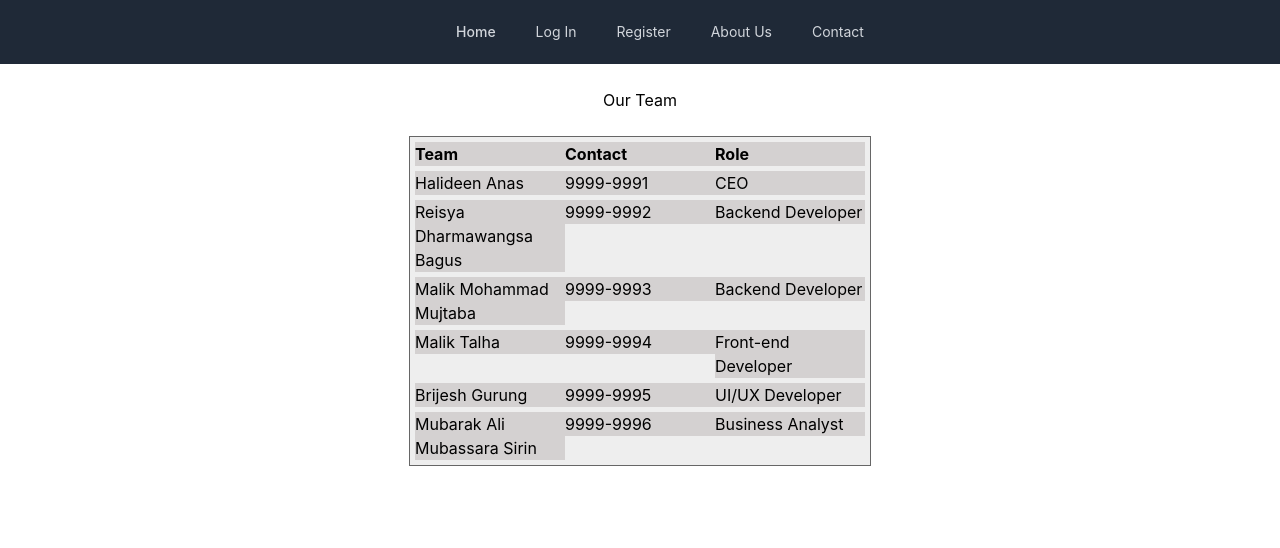
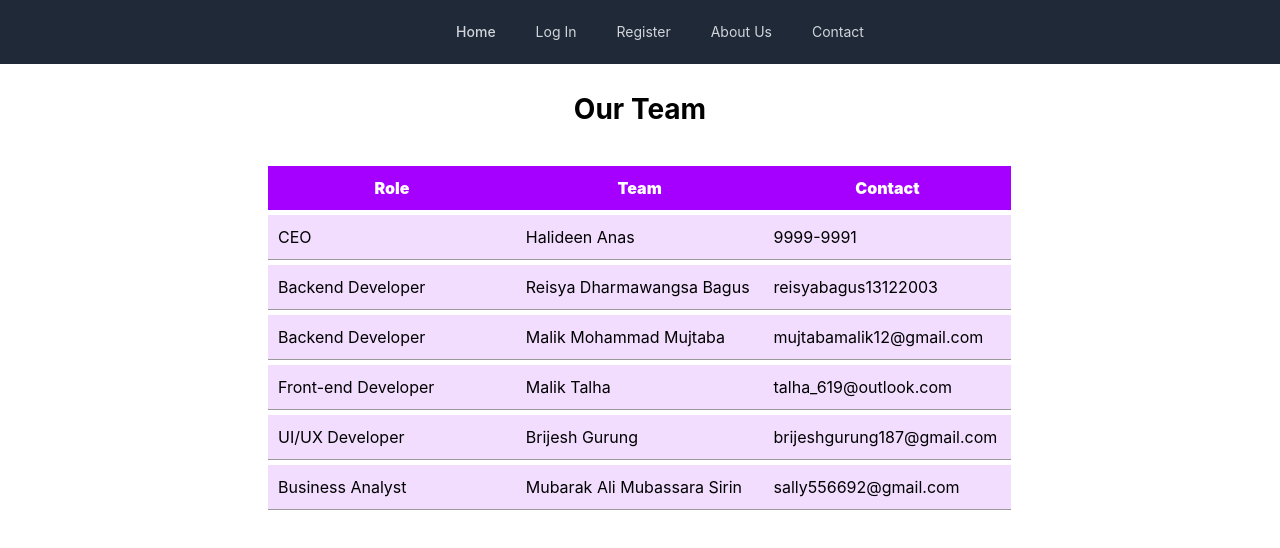
Before and after one commit to anas-halid/New3DVirtualExpo, a React (Create React App) app in the folder file/: page /Contacts in a window 1280 px wide. Shown: the top 548 px of the page. Built offline with nearby package versions, Linux system fonts and the light colour scheme.

Commit message:
Contact page edit
Added talha's contribution to the contact page edit

```diff
--- a/file/src/components/Contacts.js
+++ b/file/src/components/Contacts.js
@@ -3,51 +3,56 @@ import  React from 'react';
 export default function Contacts() {
 
   return (
-    <div>
+    <><div>
+      </div><div>
               <br></br>
-      <h1>Our Team</h1>
+              <h2>Our Team</h2>
               <br></br>
 
               <div class="divTable">
-<div class="headerRow">
-    <div class="divCell"><b>Team</b></div>
-    <div class="divCell"><b>Contact</b></div>
-    <div class="divCell"><b>Role</b></div>
+                  <div class="divRow">
+                  <div class="divhead"><b>Role</b></div>
+                      <div class="divhead"><b>Team</b></div>
+                      <div class="divhead"><b>Contact</b></div>
+
                   </div>
                   <div class="divRow">
+                  <div class="divCell">CEO</div>
                       <div class="divCell">Halideen Anas</div>
                       <div class="divCell">9999-9991</div>
-    <div class="divCell">CEO</div>
                   </div>
                   <div class="divRow">
+                  <div class="divCell">Backend Developer</div>
                       <div class="divCell">Reisya Dharmawangsa Bagus</div>
-    <div class="divCell">9999-9992</div>
-    <div class="divCell">Backend Developer</div>
+                      <div class="divCell">reisyabagus13122003</div>
+
                   </div>
                   <div class="divRow">
+                  <div class="divCell">Backend Developer</div>
                       <div class="divCell">Malik Mohammad Mujtaba</div>
-    <div class="divCell">9999-9993</div>
-    <div class="divCell">Backend Developer</div>
+                      <div class="divCell">mujtabamalik12@gmail.com</div>
+
                   </div>
                   <div class="divRow">
+                  <div class="divCell">Front-end Developer</div>
                       <div class="divCell">Malik Talha</div>
-    <div class="divCell">9999-9994</div>
-    <div class="divCell">Front-end Developer</div>
+                      <div class="divCell">talha_619@outlook.com</div>
+
                   </div>
                   <div class="divRow">
+                  <div class="divCell">UI/UX Developer</div>
                       <div class="divCell">Brijesh Gurung </div>
-    <div class="divCell">9999-9995</div>
-    <div class="divCell">UI/UX Developer</div>
+                      <div class="divCell">brijeshgurung187@gmail.com</div>
+
                   </div>
                   <div class="divRow">
+                  <div class="divCell">Business Analyst</div>
                       <div class="divCell">Mubarak Ali Mubassara Sirin</div>
-    <div class="divCell">9999-9996</div>
-    <div class="divCell">Business Analyst</div>
+                      <div class="divCell">sally556692@gmail.com</div>
+
                   </div>
               </div>
-
-
-
           </div>
+          </>
   )
 }
--- a/file/src/index.css
+++ b/file/src/index.css
@@ -81,27 +81,48 @@ button{
 
 /* Up till here */
 
+h2{
+  text-align: center;
+  font-size: 175%;
+  font-weight: bold;
+}
 .divTable
 {
     display: table;
-    width:auto;
-    background-color:#eee;
-    border:1px solid #666666;
+    width:60%;
+    /* background-color:#d89eff; */
+    border: none;
     border-spacing:5px;
     margin-left: auto;
     margin-right: auto;
+    padding: 7px;
+}
+
+.divhead {
+  background-color: #A500FF;
+  text-align: center;
+  float: left;
+  display: table-column;
+  width: 33.3%;
+  padding: 10px;
+  font-weight: bold;
+  color: white;
 }
 .divRow
 {
-    width:auto;
+    width:inherit;
     display:table-row;
 }
+
 .divCell
 {
-    width:150px;
+    text-align: left;
+    width:33.3%;
     float:left;
     display:table-column;
-    background-color: rgb(212, 209, 209);
+    border-bottom: outset 1px;
+    padding: 10px;
+    background-color: #f3ddff;
 }
 
 body {
```
Lines whose indentation alone changed are shown as unchanged.
